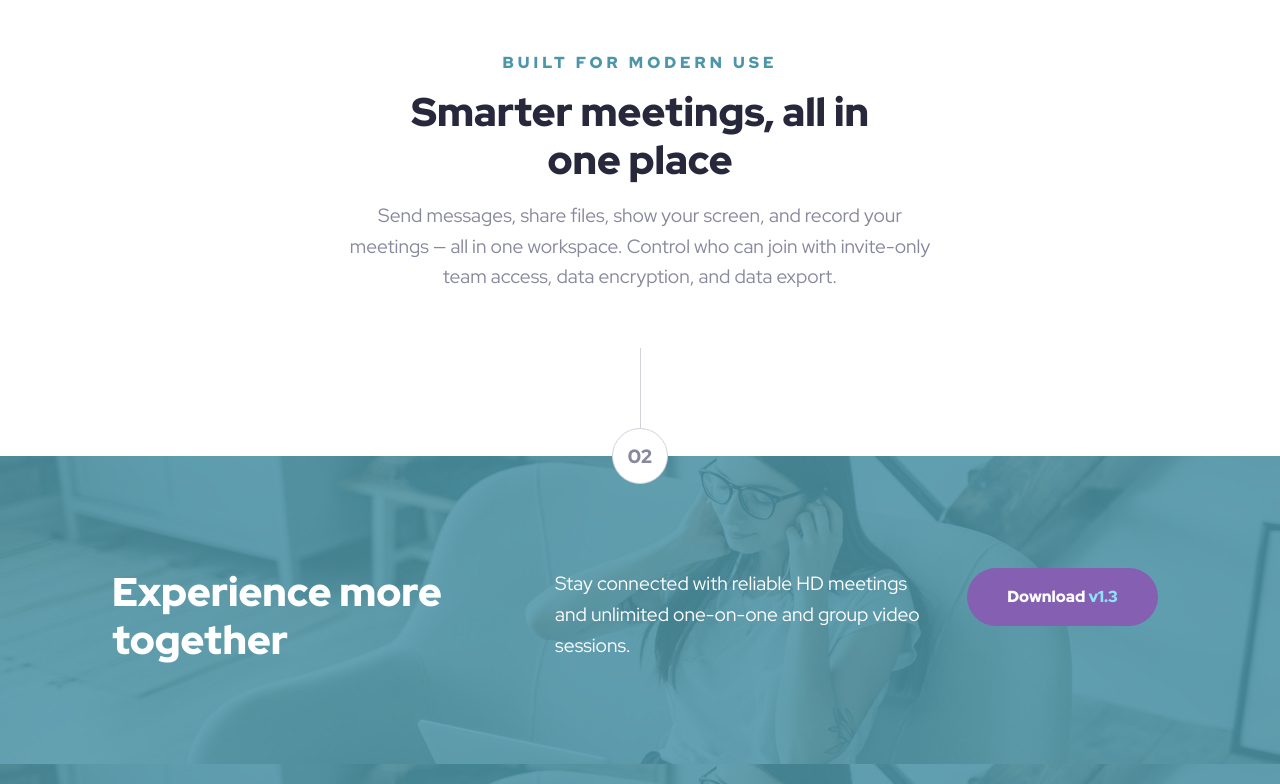
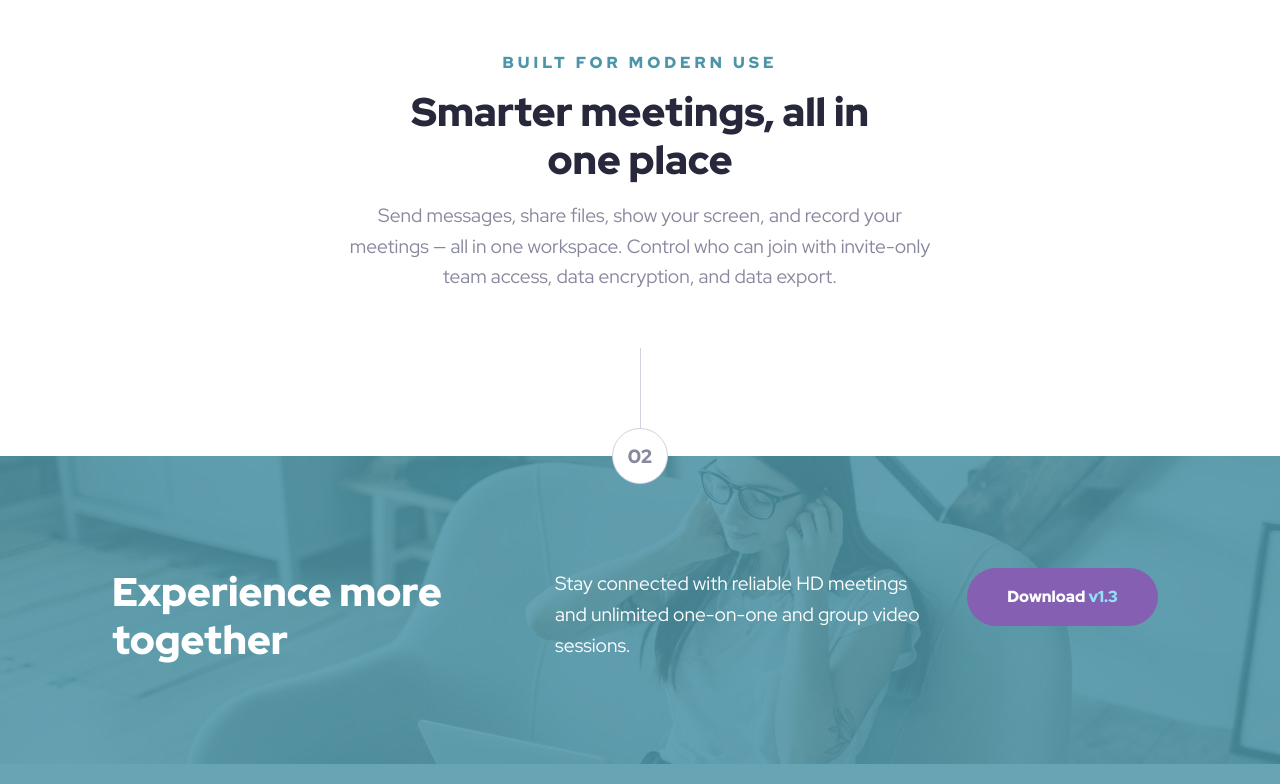
Before and after one commit to mariosearchteam/fm-meet-landingpage, a website: page index.html in a window 1280 px wide. Shown: the part 1038-1822 px from the top of the page. Drawn offline with Linux system fonts and the light colour scheme.

Commit message:
bugfix for relative urls

```diff
--- a/scss/layout/_footer.scss
+++ b/scss/layout/_footer.scss
@@ -49,13 +49,13 @@ footer {
 }
 @media (min-width: 40rem) {
   .footer {
-    background: url("../assets/tablet/image-footer.jpg");
+    background: url("../assets/tablet/image-footer.jpg") no-repeat;
   }
 }
 @media (min-width: 60rem) {
   .footer {
     padding-bottom: $spacer-700;
-    background: url("../assets/desktop/image-footer.jpg");
+    background: url("../assets/desktop/image-footer.jpg") no-repeat;
   }
   .footer__inner {
     display: grid;
```
Also changed, not shown: scss/main.css, 1 other file.
